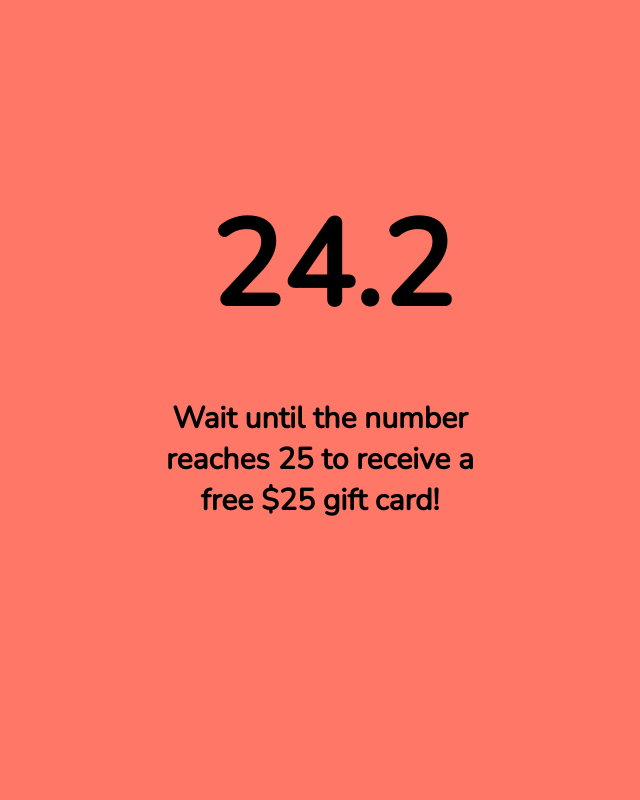
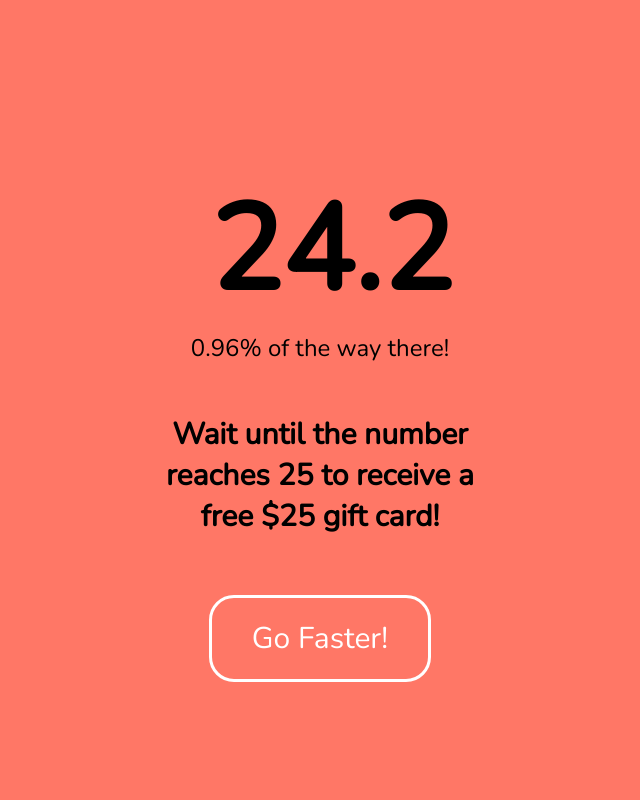
Before and after one commit to SDBagel/EpicScamSite, a plain HTML site: page index.html in a window 1280 px wide. Both pictures are taken after a click on the button "Skip to #24". Shown: the top 800 px of the page, without its empty margins (320-960 px from the left). Drawn offline with nearby package versions, Linux system fonts and the light colour scheme.

Commit message:
Go faster button & percentage update

```diff
--- a/index.html
+++ b/index.html
@@ -12,8 +12,10 @@
   <section>
     <div>
         <h1 id="number">0</h1>
+        <p id="percent">0% of the way there!</p>
         <h3>Wait until the number reaches 25 to receive a free $25 gift card!</h3>
         <button id="skipButton" onclick="skip()">Skip to #24</button>
+        <button onclick="goFaster()">Go Faster!</button>
     </div>
   </section>
   <footer>
--- a/site.css
+++ b/site.css
@@ -26,6 +26,12 @@ section > div {
 section h1 {
   margin: 50px;
   transition-duration: 1s;
+}
+
+section p {
+  font-size: 24px;
+  margin-top: -50px;
+  margin-bottom: 50px;
 }
 
 section h3 {
--- a/site.js
+++ b/site.js
@@ -1,7 +1,9 @@
-var number, interval, iterations = 0;
+var number, percent, interval, iterations = 0;
+var gofasterspeed = 1000;
 
 document.addEventListener("DOMContentLoaded", function() {
   number = document.getElementById("number");
+  percent = document.getElementById("percent");
   interval = setInterval(function() {
     iterateNumeral();
   }, 1000);
@@ -12,20 +14,32 @@ function iterateNumeral() {
     clearInterval(interval);
     document.getElementById("skipButton").style.opacity = 0;
     setTimeout(() => {
-      document.getElementById("skipButton").display = "none";
+      document.getElementById("skipButton").style.display = "none";
     }, 1000);
     number.innerText = number.innerText + ".1";
     recursive();
   }
   else
     number.innerText = Number(number.innerText) + 1;
+
+  percent.innerText = (parseFloat(number.innerText) / 25).toString().substring(0, 4) + "% of the way there!";
 }
 
 function recursive() {
   setTimeout(function() {
+    percent.innerText = Math.min((parseFloat(number.innerText) / 25), 0.99).toString().substring(0, 4) + "% of the way there!";
     addDecimal();
     recursive();
-  }, Math.max((1000 - (200 * iterations)), 200));
+  }, Math.min(Math.max((1000 - (200 * iterations)), 200), gofasterspeed));
+}
+
+function goFaster() {
+  number.style.transitionDuration = gofasterspeed + "ms";
+  gofasterspeed /= 2;
+  if (Number(number.innerText) <= 24) {
+    clearInterval(interval);
+    interval = setInterval(function() { iterateNumeral() }, gofasterspeed);
+  }
 }
 
 function addDecimal() {
@@ -35,15 +49,14 @@ function addDecimal() {
     number.innerText = number.innerText + 1;
     number.style.transform = "translateX(-" + (iterations * 72) + "px)";
   }
-  else {
+  else
     number.innerText = "24." + "9".repeat(iterations) + (endNumber + 1);
-  }
 }
 
 function skip() {
   number.innerText = 24;
   document.getElementById("skipButton").style.opacity = 0;
   setTimeout(() => {
-    document.getElementById("skipButton").display = "none";
+    document.getElementById("skipButton").style.display = "none";
   }, 1000);
 }
```
